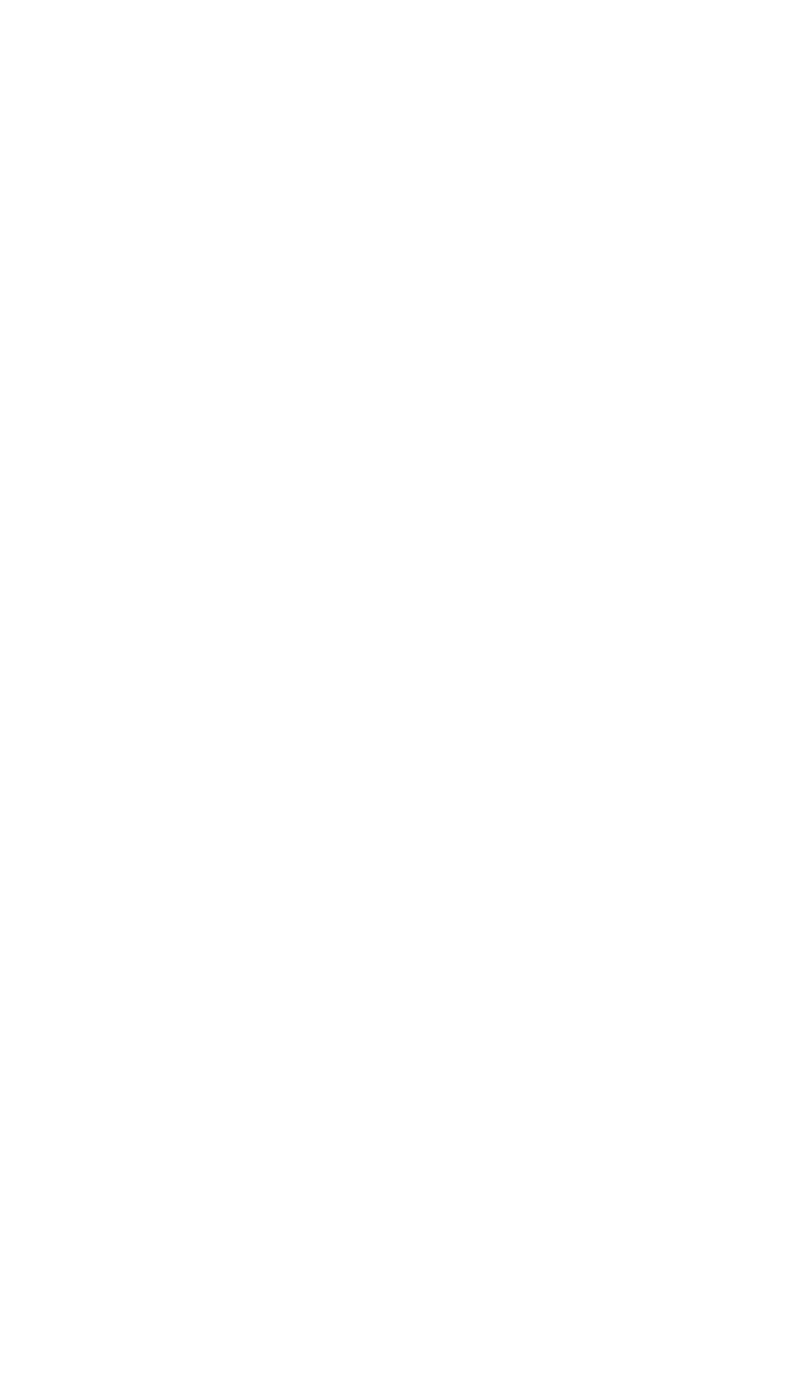
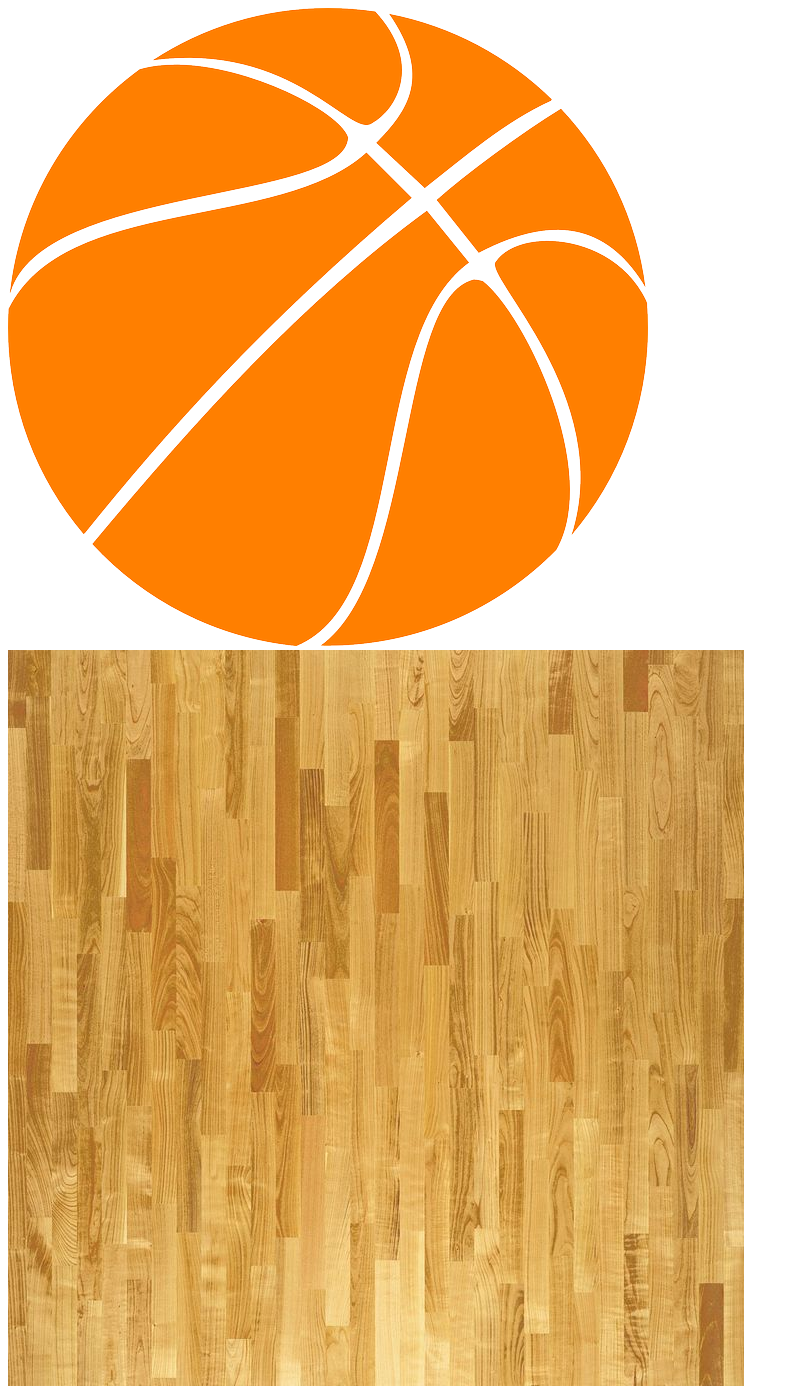
Before and after one commit to KyloJorgensen/NBA-Records-Quiz, a plain HTML site: page index.html in a window 1280 px wide. Shown: the whole page, without its empty margins (0-799 px from the left). Before the commit the page ends 800 px from the top, so only its background shows below. Drawn offline with nearby package versions, Linux system fonts and the light colour scheme.

Commit message:
add some images

```diff
--- a/index.html
+++ b/index.html
@@ -6,6 +6,10 @@
 	<link rel="stylesheet" href="css/style.css">
 </head>
 <body>
+	<img src="images/basketball.png" alt="Basketball">
+	<img src="images/basketball-floor.jpg" alt="Basketball-floor">
+
+
 	<script src="https://cdnjs.cloudflare.com/ajax/libs/jquery/3.0.0-rc1/jquery.js"></script>
 	<script type="text/javascript" src="js/app.js"></script>
 </body>
```
Also changed, not shown: images/basketball-floor.jpg (added), images/basketball.png (added).
